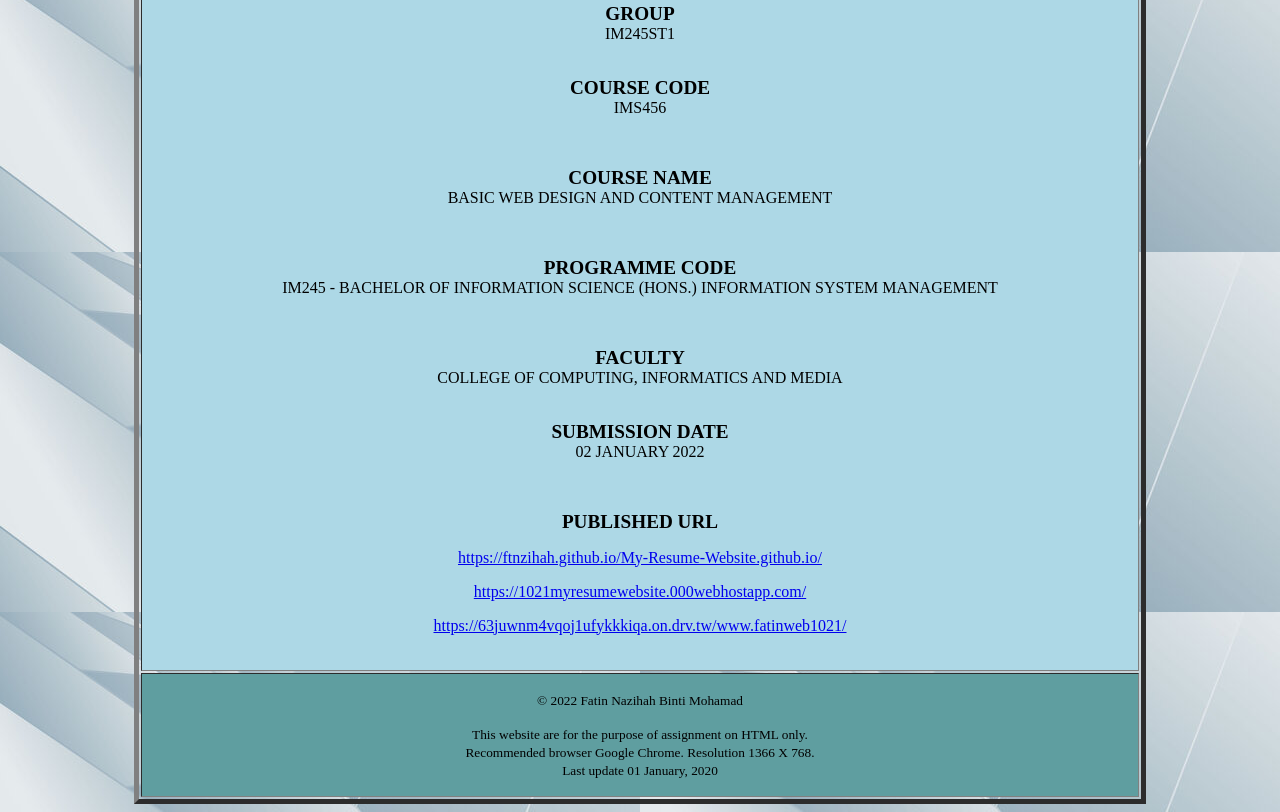
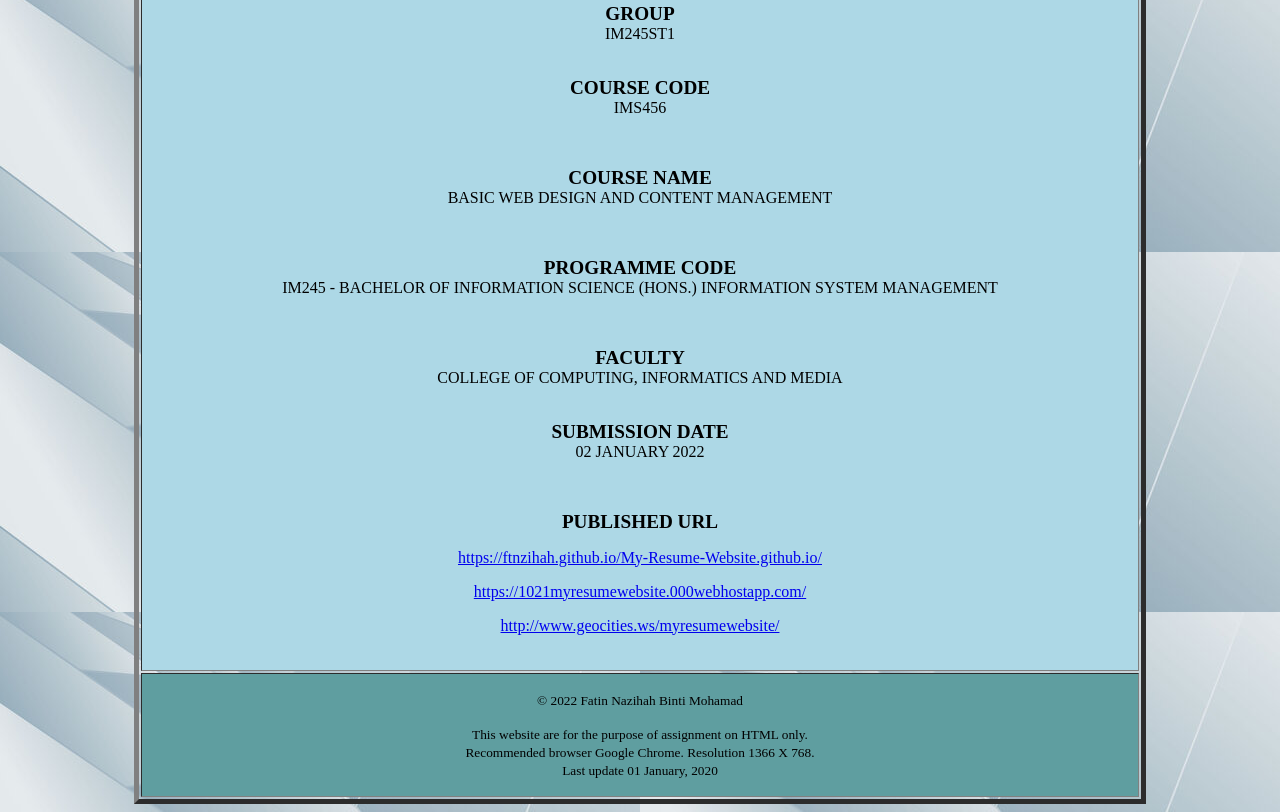
Before and after one commit to ftnzihah/My-Resume-Website.github.io, a plain HTML site: page index.html in a window 1280 px wide. Shown: the part 1188-2000 px from the top of the page. Drawn offline with Linux system fonts and the light colour scheme.

Commit message:
Update index.html

```diff
--- a/index.html
+++ b/index.html
@@ -113,8 +113,8 @@
 <a href="https://1021myresumewebsite.000webhostapp.com/"></font></p></center>
 <p> https://1021myresumewebsite.000webhostapp.com/</p>
 
-<a href="https://63juwnm4vqoj1ufykkkiqa.on.drv.tw/www.fatinweb1021/"></font></p></center>
-<p> https://63juwnm4vqoj1ufykkkiqa.on.drv.tw/www.fatinweb1021/</p>
+<a href="http://www.geocities.ws/myresumewebsite/"></font></p></center>
+<p> http://www.geocities.ws/myresumewebsite/</p>
 <br>
 
 </td>
```
